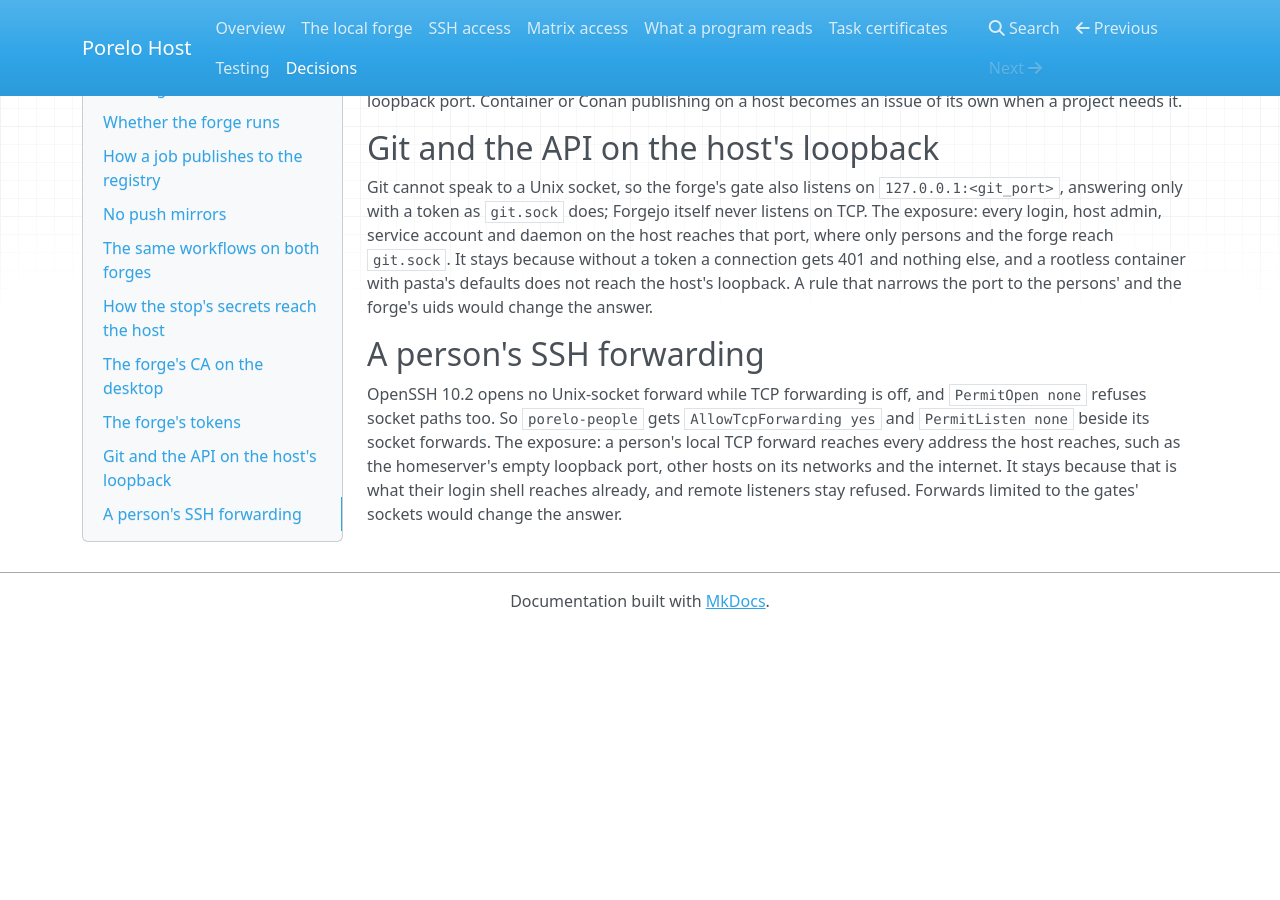
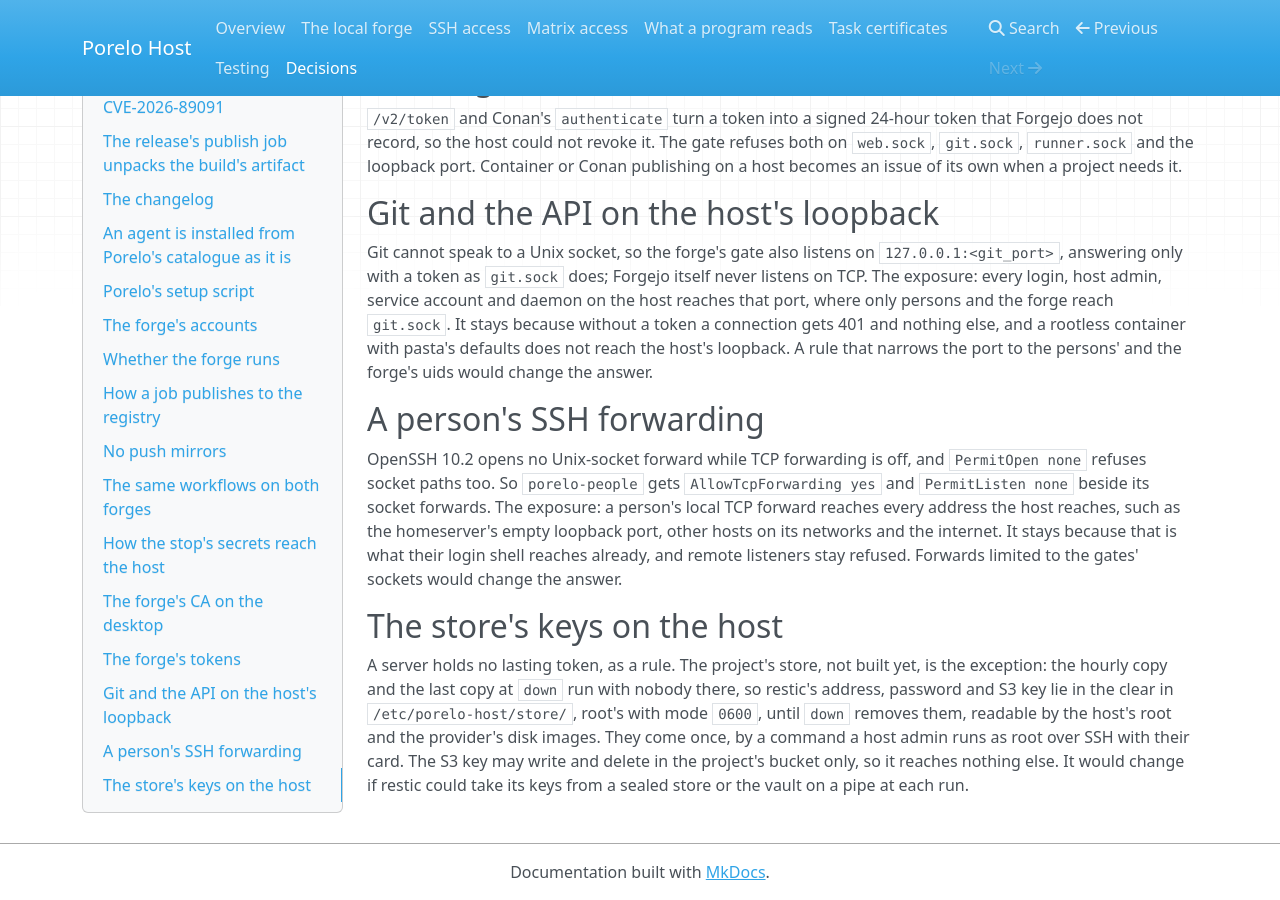
Before and after one commit to porelo-ai/porelo-host, an MkDocs documentation site: the page built from doc/decisions.md, in a window 1280 px wide and 900 px high, scrolled down 6021 px. Built offline with MkDocs 1.6.1, drawn with Linux system fonts in a browser that asks for light colours; nearby versions of some CDN libraries; before the commit the page ends 6650 px from its top, so only the background shows below that; some of the changed text lies outside the part shown.

Commit message:
Enter the answers on the store and the read keys [skip ci]
Assisted-by: Claude Code, claude-opus-5-5

```diff
--- a/doc/decisions.md
+++ b/doc/decisions.md
@@ -26,6 +26,7 @@ says why.
 | The same workflows on both forges | GitHub's workflows run unchanged on the forge; only variables and secrets differ. | [Why](#the-same-workflows-on-both-forges) |
 | The forge's tokens | The forge's routes that turn a token into another, `/v2/token` and Conan's `authenticate`, are refused on every socket; every forge credential is made and revocable by the host. | [Why](#the-forges-tokens) |
 | Git and the API on the host's loopback | An accepted risk: every process on the host reaches the forge's gate on `127.0.0.1:<git_port>`; a token is the bound. | [Why](#git-and-the-api-on-the-hosts-loopback) |
+| The store's keys on the host | A deliberate exception to no token on a server, once the store is built: a key limited to its bucket, on the host's disk until `down`. | [Why](#the-stores-keys-on-the-host) |
 | A person's SSH forwarding | An accepted risk: `porelo-people` may forward TCP locally beside its sockets, never listen remotely. | [Why](#a-persons-ssh-forwarding) |
 
 ## The Ansible tools
@@ -228,3 +229,12 @@ So `porelo-people` gets `AllowTcpForwarding yes` and `PermitListen none` beside
 person's local TCP forward reaches every address the host reaches, such as the homeserver's empty loopback port, other
 hosts on its networks and the internet. It stays because that is what their login shell reaches already, and remote
 listeners stay refused. Forwards limited to the gates' sockets would change the answer.
+
+## The store's keys on the host
+
+A server holds no lasting token, as a rule. The project's store, not built yet, is the exception: the hourly copy and the
+last copy at `down` run with nobody there, so restic's address, password and S3 key lie in the clear in
+`/etc/porelo-host/store/`, root's with mode `0600`, until `down` removes them, readable by the host's root and the
+provider's disk images. They come once, by a command a host admin runs as root over SSH with their card. The S3 key may
+write and delete in the project's bucket only, so it reaches nothing else. It would change if restic could take its keys
+from a sealed store or the vault on a pipe at each run.
```
Also changed, not shown: issues/HO07-The-Projects-Store-Restored-And-Kept.md (+17 -16 lines), issues/HO114-A-Hosts-Read-Keys-Taken-Off-The-Central-Forge.md (added, +29 -0 lines), issues/README.md (+2 -1 lines).
